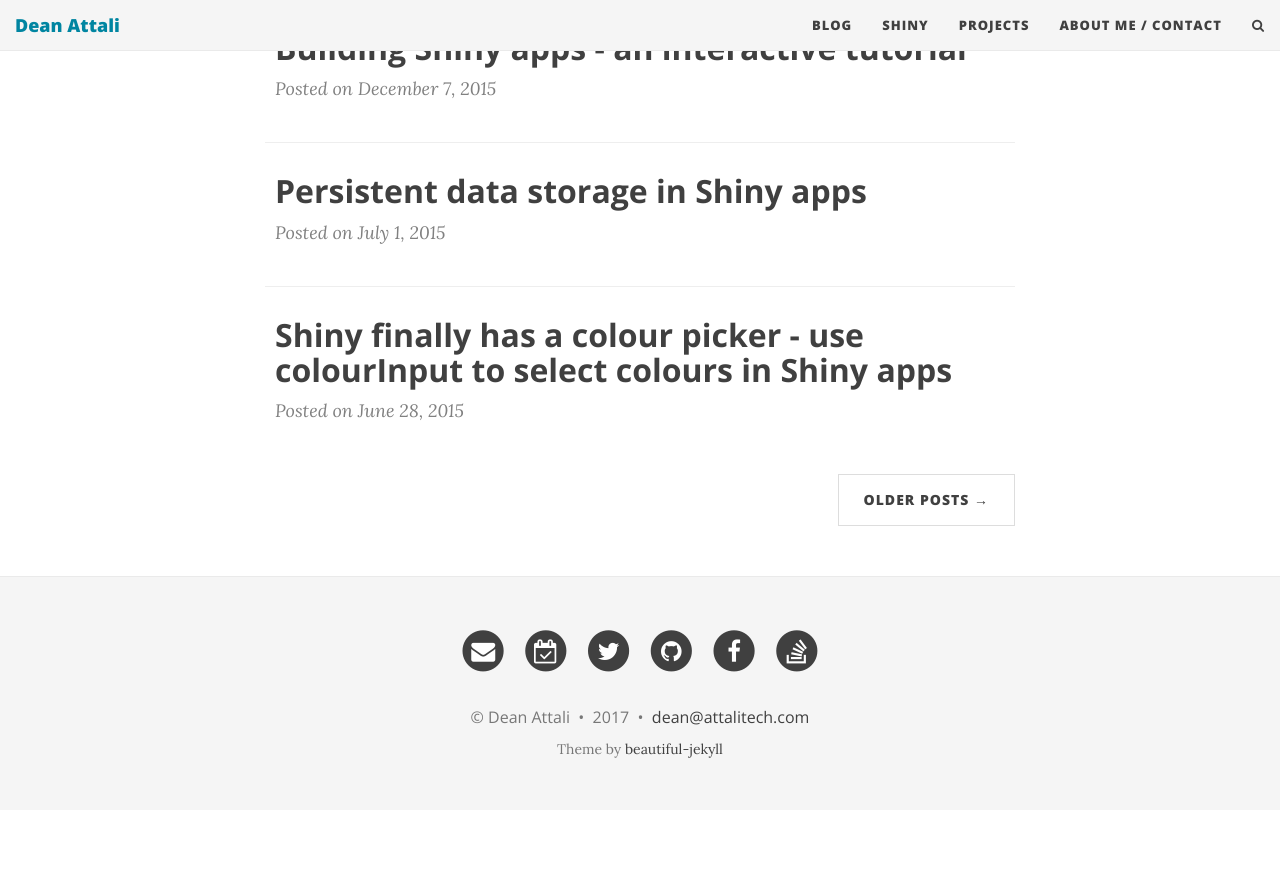
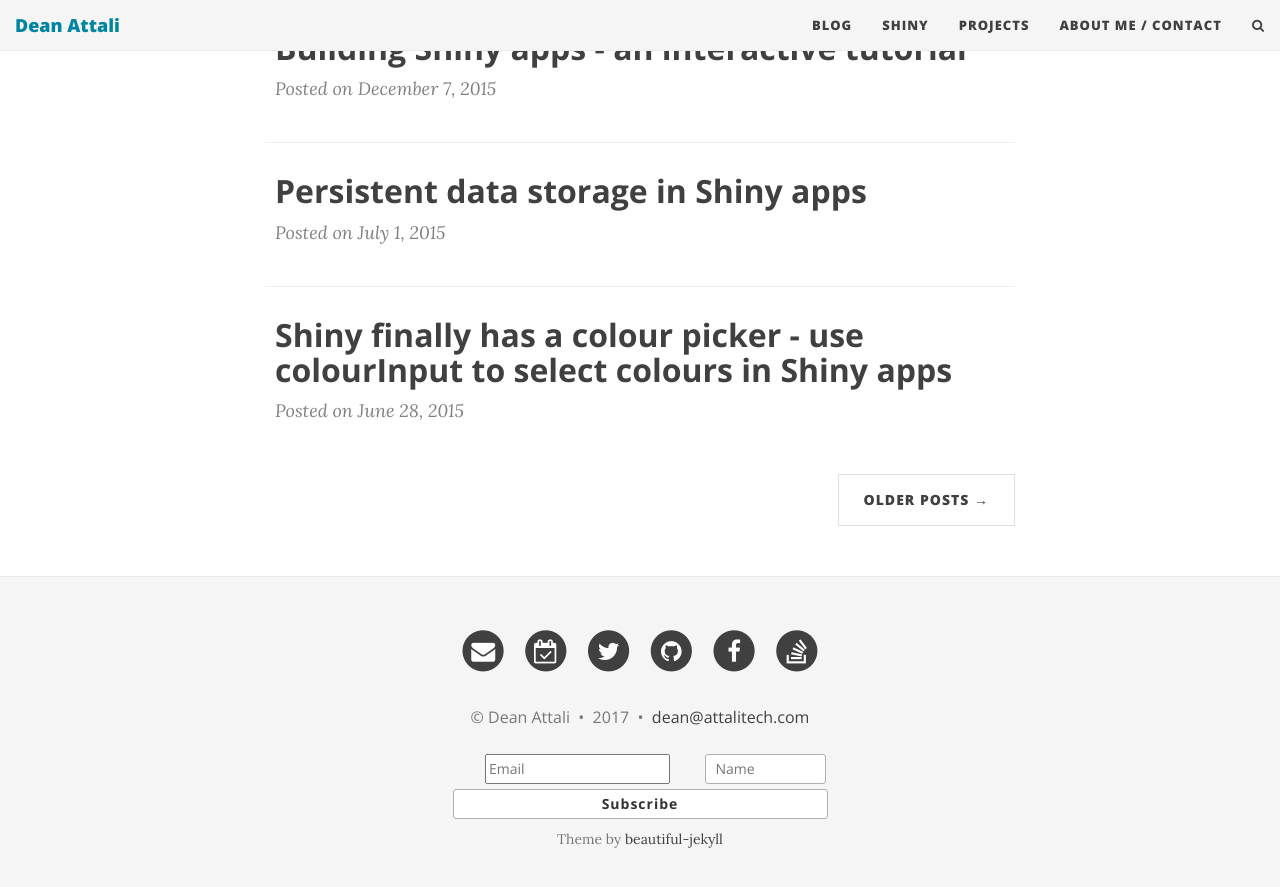
Before and after one commit to daattali/daattali.github.io, a Jekyll site: the page built from index.html, in a window 1280 px wide and 900 px high, scrolled down 1961 px. Shown: the top 887 px of the window. Built offline with Jekyll 4.4.1, drawn with Linux system fonts in a browser that asks for light colours; nearby versions of some CDN libraries; the list of posts is cut into pages by our own code; before the commit the page ends 2771 px from its top, so only the background shows below that.

Commit message:
add mailing list box to footer

```diff
--- a/_includes/footer.html
+++ b/_includes/footer.html
@@ -116,6 +116,28 @@
           <a href="mailto:{{ site.author.email }}?subject=Hello from {{ site.url-pretty }}">{{ site.author.email }}</a>
           {% endif %}
         </p>
+
+        <div id="mailchimp-subscribe-section-footer">
+        <div id="mc_embed_signup-footer">
+          <form action="//deanattali.us14.list-manage.com/subscribe/post?u=a579a88c8f09f9b8502b9d0c3&amp;id=c180f5773c" method="post" id="mc-embedded-subscribe-form-footer" name="mc-embedded-subscribe-form" class="validate" target="_blank" novalidate>
+            <div id="mc_embed_signup_scroll-footer">
+              <div class="container">
+                <div class="row">
+                  <div class="col-xs-8">
+                    <input type="email" value="" name="EMAIL" class="email" id="mce-EMAIL-footer" placeholder="Email" required="">
+                  </div>
+                  <div class="col-xs-4">
+                    <input type="text" value="" name="FNAME" class="text" id="mce-FNAME-footer" placeholder="Name" required="">
+                  </div>
+                </div>
+              </div>
+              <div style="position: absolute; left: -5000px;" aria-hidden="true"><input type="text" name="b_a579a88c8f09f9b8502b9d0c3_c180f5773c" tabindex="-1" value=""></div>
+              <input type="submit" value="Subscribe" name="subscribe" id="mc-embedded-subscribe-footer" class="button">
+            </div>
+          </form>
+        </div>
+        </div>
+
         <p class="theme-by text-muted">
           Theme by
           <a href="http://deanattali.com/beautiful-jekyll/">beautiful-jekyll</a>
```
